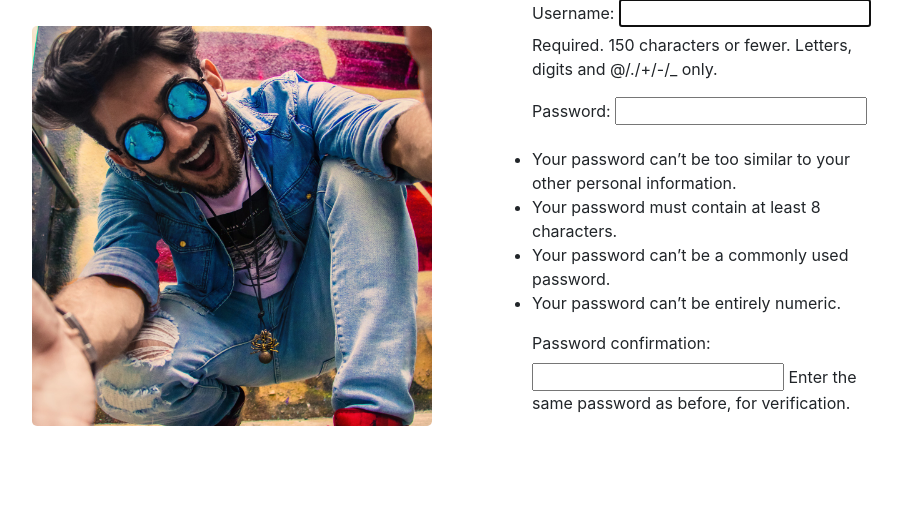
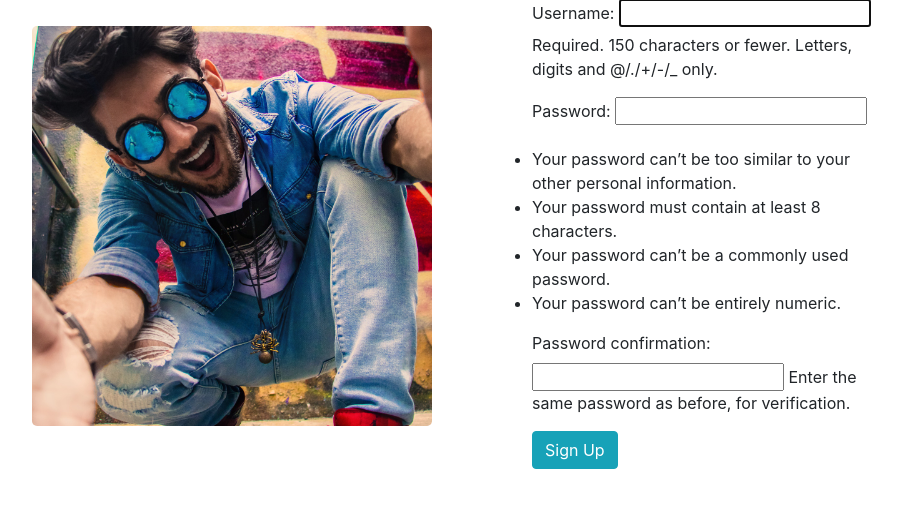
Before and after one commit to Mantongash/instagramed, a Django app: page / in a window 1280 px wide. Shown: the part 174-705 px from the top of the page, without its empty margins (123-1025 px from the left). Run offline with Django 3.2, Linux system fonts and the light colour scheme; some libraries are stand-ins or nearby versions; some web fonts are replaced.

Commit message:
Added a submit button

```diff
--- a/insta/templates/insta/index.html
+++ b/insta/templates/insta/index.html
@@ -12,6 +12,7 @@
       <form action="" method="POST">
         {% csrf_token%}
         {{form.as_p}}
+          <button class="btn btn-info" type="submit">Sign Up</button>
       </form>
     </div>
   </div>
```
